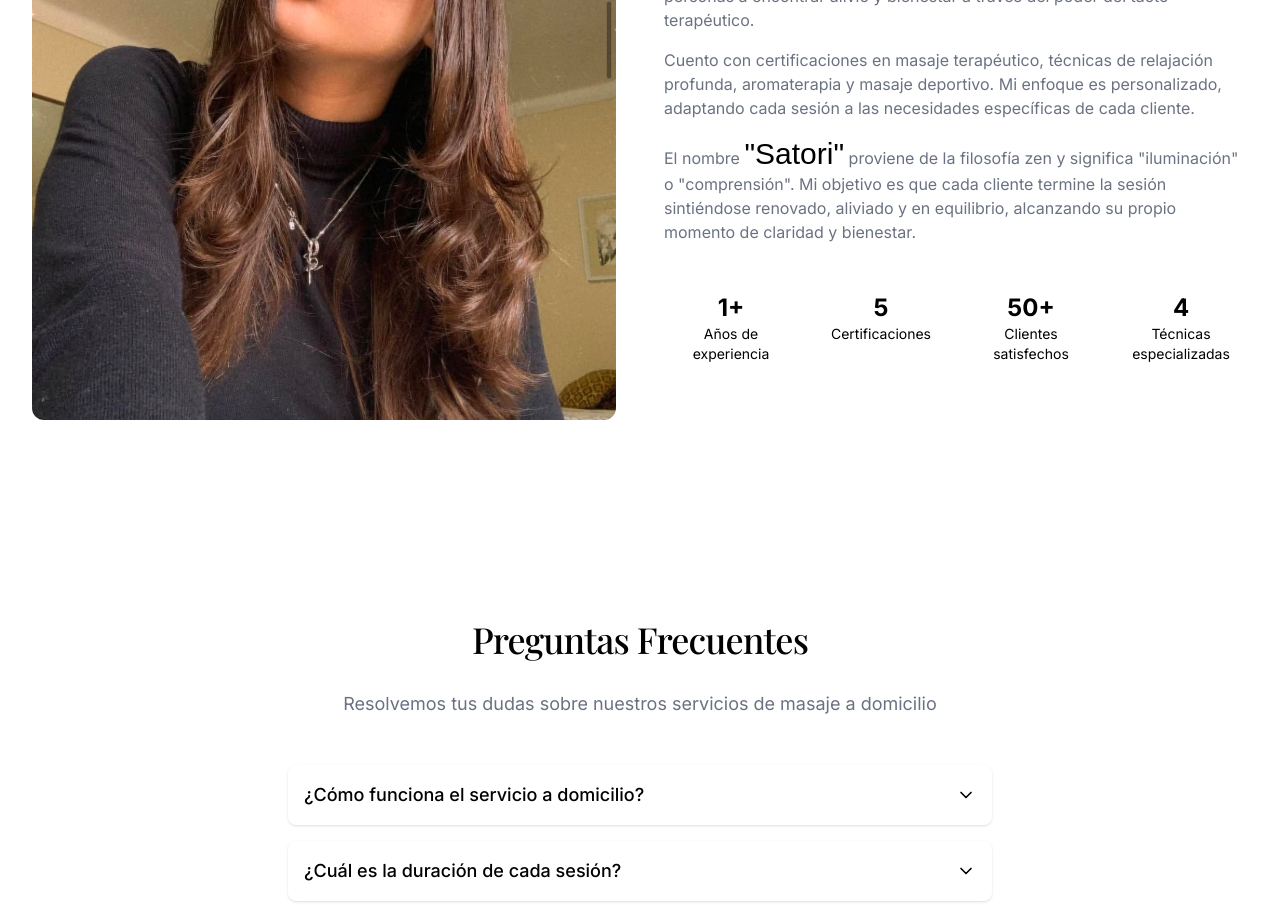
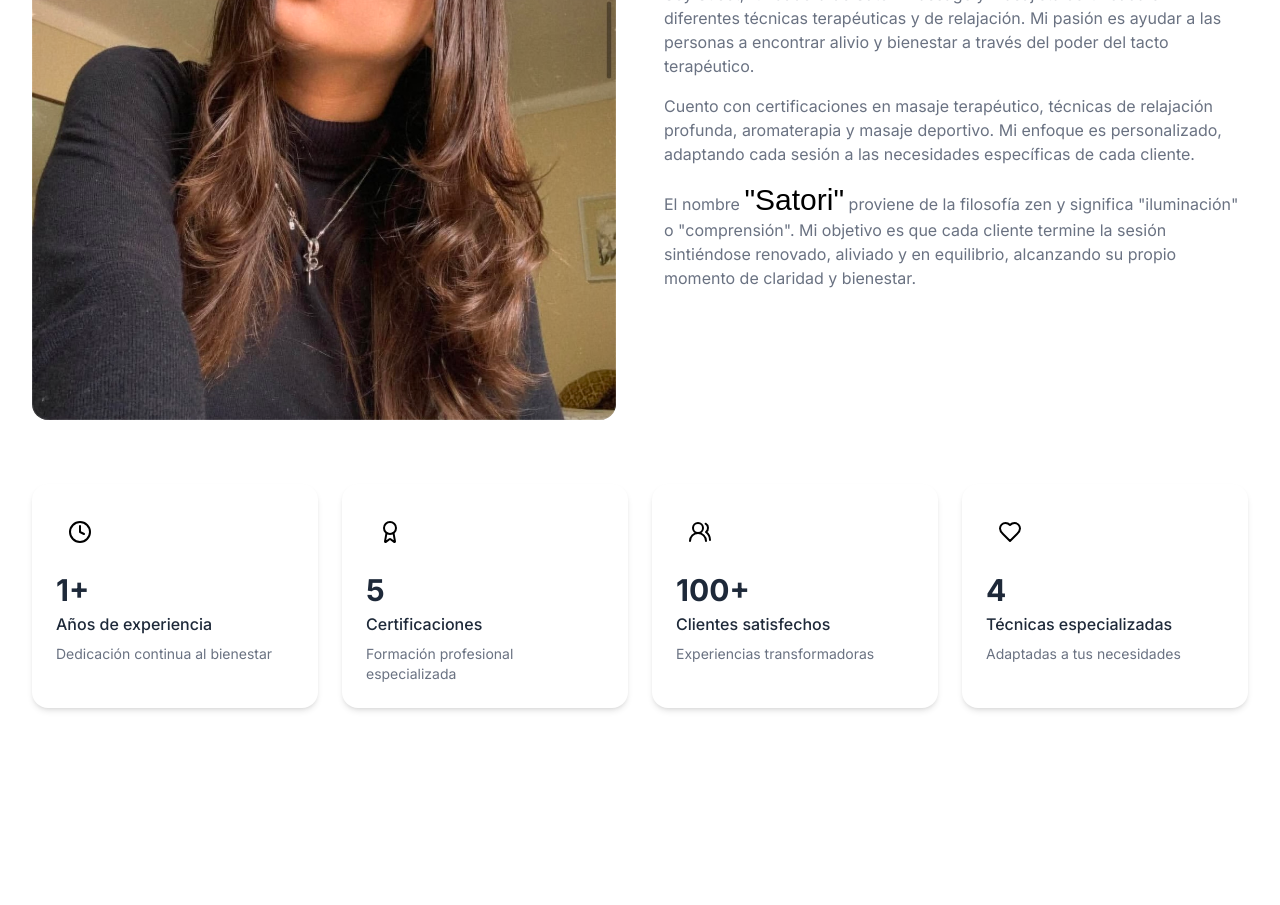
Before and after one commit to thejasondev/satori-massage, a Next.js app: page / in a window 1280 px wide. Shown: the part 2960-3865 px from the top of the page. Built offline with nearby package versions, Linux system fonts and the light colour scheme; a web font is replaced by a local one.

Commit message:
new features in about

```diff
--- a/components/about.tsx
+++ b/components/about.tsx
@@ -1,23 +1,63 @@
 import Image from "next/image"
+import { Users2, Award, Clock, Heart } from "lucide-react"
+
+const stats = [
+  {
+    icon: Clock,
+    value: "1+",
+    label: "Años de experiencia",
+    description: "Dedicación continua al bienestar"
+  },
+  {
+    icon: Award,
+    value: "5",
+    label: "Certificaciones",
+    description: "Formación profesional especializada"
+  },
+  {
+    icon: Users2,
+    value: "100+",
+    label: "Clientes satisfechos",
+    description: "Experiencias transformadoras"
+  },
+  {
+    icon: Heart,
+    value: "4",
+    label: "Técnicas especializadas",
+    description: "Adaptadas a tus necesidades"
+  }
+]
 
 export default function About() {
   return (
     <section id="sobre-mi" className="py-24 bg-background">
       <div className="container">
         <div className="grid items-center gap-12 lg:grid-cols-2">
-          <div className="relative overflow-hidden rounded-xl aspect-square fade-in-up">
-            {/* Espacio para foto de la masajista */}
-            <div className="absolute inset-0 bg-gradient-to-br from-primary/10 to-primary/5 opacity-30"></div>
-            <Image
-              src="/profile.jpg?height=600&width=600"
-              alt="Masajista profesional"
-              fill
-              className="object-cover"
-            />
+          <div className="relative overflow-hidden rounded-2xl aspect-square fade-in-up group">
+            {/* Efecto de desvanecimiento en los bordes */}
+            <div className="absolute inset-0 z-10 pointer-events-none">
+              <div className="absolute inset-0 bg-gradient-to-br from-background/50 via-transparent to-background/50"></div>
+            </div>
+
+            {/* Imagen principal con efecto de escala al hover */}
+            <div className="relative w-full h-full transform transition-transform duration-10000 ease-in-out group-hover:scale-105">
+              <Image
+                src="/profile.jpg?height=600&width=600"
+                alt="Masajista profesional"
+                fill
+                className="object-cover"
+              />
+            </div>
+
+            {/* Efecto de viñeta */}
+            <div className="absolute inset-0 rounded-2xl shadow-[inset_0_0_100px_rgba(0,0,0,0.1)] z-10"></div>
+
+            {/* Decoración de líneas sutiles */}
+            <div className="absolute inset-0 border border-white/10 rounded-2xl z-10"></div>
           </div>
 
           <div>
-            <h2 className="mb-6 text-3xl font-medium slide-in-right">Sobre Mí</h2>
+            <h2 className="mb-6 text-4xl font-medium slide-in-right">Sobre Mí</h2>
             <p className="mb-4 text-gray-500 slide-in-right">
               Soy Suset, fundadora de Satori Massage y masajista certificada en
               diferentes técnicas terapéuticas y de relajación. Mi pasión es ayudar a las personas a encontrar alivio y
@@ -28,31 +68,38 @@ export default function About() {
               deportivo. Mi enfoque es personalizado, adaptando cada sesión a las necesidades específicas de cada
               cliente.
             </p>
-            <p className="mb-8 text-gray-500 slide-in-right">
+            <p className="mb-12 text-gray-500 slide-in-right">
               El nombre <span className="font-brand text-3xl text-black">"Satori"</span> proviene de la filosofía zen y significa "iluminación" o "comprensión". Mi objetivo es
               que cada cliente termine la sesión sintiéndose renovado, aliviado y en equilibrio, alcanzando su propio
               momento de claridad y bienestar.
             </p>
+          </div>
+        </div>
 
-            <div className="grid grid-cols-2 gap-4 sm:grid-cols-4">
-              <div className="p-4 text-center rounded-lg bg-muted fade-in">
-                <p className="text-2xl font-bold">1+</p>
-                <p className="text-sm text-muted-foreground">Años de experiencia</p>
+        <div className="grid gap-6 mt-16 sm:grid-cols-2 lg:grid-cols-4">
+          {stats.map((stat, index) => (
+            <div
+              key={stat.label}
+              className="group relative overflow-hidden rounded-2xl bg-white p-6 shadow-md transition-all duration-300 hover:shadow-lg hover:-translate-y-1"
+            >
+              {/* Icono con fondo y efecto hover */}
+              <div className="mb-4 inline-flex rounded-xl bg-primary/5 p-3 text-primary group-hover:bg-primary group-hover:text-white transition-colors duration-300">
+                <stat.icon className="h-6 w-6" />
               </div>
-              <div className="p-4 text-center rounded-lg bg-muted fade-in">
-                <p className="text-2xl font-bold">5</p>
-                <p className="text-sm text-muted-foreground">Certificaciones</p>
+
+              {/* Contenido */}
+              <div className="relative z-10">
+                <p className="text-3xl font-bold text-gray-800 mb-1">{stat.value}</p>
+                <p className="font-medium text-gray-800 mb-2">{stat.label}</p>
+                <p className="text-sm text-gray-500">{stat.description}</p>
               </div>
-              <div className="p-4 text-center rounded-lg bg-muted fade-in">
-                <p className="text-2xl font-bold">50+</p>
-                <p className="text-sm text-muted-foreground">Clientes satisfechos</p>
-              </div>
-              <div className="p-4 text-center rounded-lg bg-muted fade-in">
-                <p className="text-2xl font-bold">4</p>
-                <p className="text-sm text-muted-foreground">Técnicas especializadas</p>
+
+              {/* Decoración de fondo */}
+              <div className="absolute right-0 bottom-0 opacity-0 group-hover:opacity-10 transition-opacity duration-300">
+                <stat.icon className="h-20 w-20 transform translate-x-5 translate-y-5" />
               </div>
             </div>
-          </div>
+          ))}
         </div>
       </div>
     </section>
```
